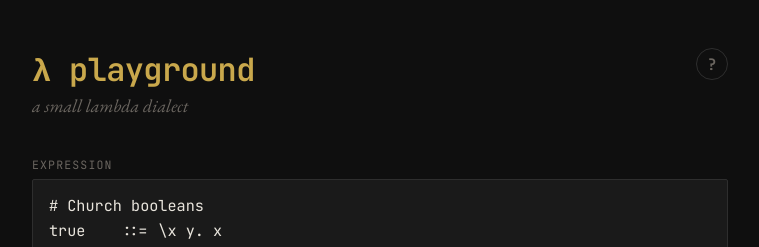
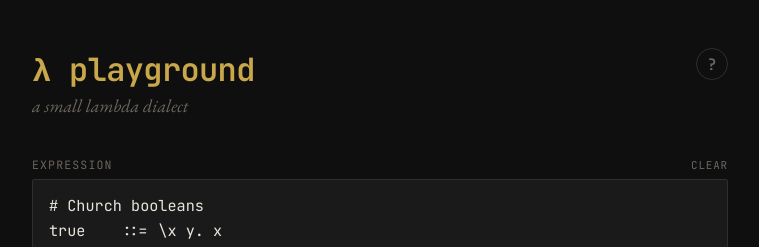
Before and after one commit to ezander/lambda_playground, a React (Vite) app: page / in a window 1280 px wide. Shown: the top 247 px of the page, without its empty margins (260-1019 px from the left). Built offline with nearby package versions, Linux system fonts and the light colour scheme.

Commit message:
Add help modal and attribution link

```diff
--- a/src/App.css
+++ b/src/App.css
@@ -80,8 +80,42 @@ label {
   letter-spacing: 0.1em;
   color: var(--muted);
   display: block;
+  margin-bottom: 0.4rem; /* overridden inside .editor-label-row */
+}
+
+/* ── Editor label row ── */
+.editor-label-row {
+  display: flex;
+  align-items: baseline;
+  justify-content: space-between;
   margin-bottom: 0.4rem;
 }
+.editor-label-row label { margin-bottom: 0; }
+
+.editor-meta {
+  display: flex;
+  align-items: baseline;
+  gap: 0.75rem;
+}
+
+.cursor-pos {
+  font-family: var(--mono);
+  font-size: 0.68rem;
+  color: var(--muted);
+}
+
+.clear-btn {
+  font-family: var(--mono);
+  font-size: 0.68rem;
+  background: transparent;
+  border: none;
+  color: var(--muted);
+  cursor: pointer;
+  padding: 0;
+  text-transform: uppercase;
+  letter-spacing: 0.08em;
+}
+.clear-btn:hover { color: var(--warn); }
 
 /* ── Textarea ── */
 textarea {
@@ -97,6 +131,7 @@ textarea {
   border-radius: 2px;
   line-height: 1.65;
   transition: border-color 0.15s;
+  margin-top: 0;
 }
 textarea:focus { border-color: var(--accent); }
 
--- a/src/App.tsx
+++ b/src/App.tsx
@@ -1,4 +1,4 @@
-import { useState, useCallback, useRef } from "react";
+import { useState, useCallback, useRef, useEffect } from "react";
 import { parseProgram } from "./parser/parser";
 import { prettyPrint, assertRoundTrip } from "./parser/pretty";
 import { AstView } from "./AstView";
@@ -100,6 +100,7 @@ export default function App() {
   const [defs, setDefs]               = useState<Map<string, Term>>(new Map());
   const [normDefs, setNormDefs]       = useState<Map<string, string>>(new Map());
   const [history, setHistory]         = useState<HistoryEntry[]>([]);
+  const [cursorPos, setCursorPos]     = useState<{ line: number; col: number } | null>(null);
 
   const programResult = parseProgram(source);
   let roundTripError: string | null = null;
@@ -199,6 +200,23 @@ export default function App() {
     setHistory(entries.slice(-10).reverse());
   }, [programResult, source]);
 
+  const updateCursor = useCallback((ta: HTMLTextAreaElement) => {
+    const text = ta.value.slice(0, ta.selectionStart);
+    const lines = text.split("\n");
+    setCursorPos({ line: lines.length, col: lines[lines.length - 1].length + 1 });
+  }, []);
+
+  useEffect(() => {
+    const onKeyDown = (e: KeyboardEvent) => {
+      if (e.key === "F5")  { e.preventDefault(); handleLoadRun(); }
+      if (e.key === "F6")  { e.preventDefault(); handleLoad(); }
+      if (e.key === "F9")  { e.preventDefault(); handleRun(); }
+      if (e.key === "F10") { e.preventDefault(); handleStep(); }
+    };
+    window.addEventListener("keydown", onKeyDown);
+    return () => window.removeEventListener("keydown", onKeyDown);
+  }, [handleLoad, handleStep, handleRun, handleLoadRun]);
+
   const canStep    = loaded !== null && !loaded.done && source === loadedSource;
   const currentTerm = programResult.expr;
 
@@ -218,13 +236,22 @@ export default function App() {
       <main>
         {/* ── Editor ── */}
         <section className="editor-section">
-          <label htmlFor="source">expression</label>
+          <div className="editor-label-row">
+            <label htmlFor="source">expression</label>
+            <span className="editor-meta">
+              {cursorPos && <span className="cursor-pos">{cursorPos.line}:{cursorPos.col}</span>}
+              <button className="clear-btn" onClick={() => setSource("")}>clear</button>
+            </span>
+          </div>
           <textarea
             ref={textareaRef}
             id="source"
             value={source}
-            onChange={(e) => setSource(e.target.value)}
+            onChange={(e) => { setSource(e.target.value); updateCursor(e.target); }}
             onKeyDown={handleKeyDown}
+            onKeyUp={(e) => updateCursor(e.currentTarget)}
+            onClick={(e) => updateCursor(e.currentTarget)}
+            onSelect={(e) => updateCursor(e.currentTarget)}
             spellCheck={false}
             rows={8}
           />
@@ -288,12 +315,12 @@ export default function App() {
 
         {/* ── Controls ── */}
         <div className="eval-controls">
-          <button className="load-btn" onClick={handleLoad} disabled={!programResult.ok || !programResult.expr}>
+          <button className="load-btn" onClick={handleLoad} disabled={!programResult.ok || !programResult.expr} title="Load expression (F6)">
             load
           </button>
-          <button onClick={handleStep}    disabled={!canStep}>step</button>
-          <button onClick={handleRun}     disabled={!canStep}>run</button>
-          <button onClick={handleLoadRun} disabled={!programResult.ok || !programResult.expr}>load &amp; run</button>
+          <button onClick={handleStep}    disabled={!canStep} title="One reduction step (F10)">step</button>
+          <button onClick={handleRun}     disabled={!canStep} title="Run up to 1000 steps (F9)">run</button>
+          <button onClick={handleLoadRun} disabled={!programResult.ok || !programResult.expr} title="Load and run (F5)">load &amp; run</button>
           {loaded?.done && (
             <span className="eval-status normal-form">normal form</span>
           )}
--- a/src/HelpModal.tsx
+++ b/src/HelpModal.tsx
@@ -31,6 +31,7 @@ export function HelpModal({ onClose }: { onClose: () => void }) {
             <tr><td><code>f x y</code></td><td>application (left-associative)</td></tr>
             <tr><td><code>e[x:=a]</code></td><td>substitution: desugars to <code>(\x. e) a</code></td></tr>
             <tr><td><code># comment</code></td><td>line comment</td></tr>
+            <tr><td><code>x</code>, <code>x1</code>, <code>0</code>, <code>42</code></td><td>identifiers: any non-empty sequence of letters, digits, underscores</td></tr>
           </tbody>
         </table>
 
@@ -42,7 +43,7 @@ export function HelpModal({ onClose }: { onClose: () => void }) {
             <tr><td><code>f x y ::= expr</code></td><td>shorthand for <code>f ::= \x y := expr</code></td></tr>
           </tbody>
         </table>
-        <p>The <em>last expression line</em> is what gets loaded and evaluated.</p>
+        <p>The <em>last expression line</em> is what gets loaded and evaluated. Redefining a name with a different normal form produces a warning.</p>
 
         <h3>controls</h3>
         <table className="help-table">
@@ -51,13 +52,25 @@ export function HelpModal({ onClose }: { onClose: () => void }) {
             <tr><td><strong>step</strong></td><td>perform one beta-reduction step</td></tr>
             <tr><td><strong>run</strong></td><td>reduce up to 1000 steps; continue by pressing run again</td></tr>
             <tr><td><strong>load &amp; run</strong></td><td>load and immediately run to normal form</td></tr>
+            <tr><td><strong>clear</strong></td><td>clear the editor</td></tr>
+          </tbody>
+        </table>
+
+        <h3>keyboard shortcuts</h3>
+        <table className="help-table">
+          <tbody>
+            <tr><td><code>F5</code></td><td>load &amp; run</td></tr>
+            <tr><td><code>F6</code></td><td>load</td></tr>
+            <tr><td><code>F9</code></td><td>run</td></tr>
+            <tr><td><code>F10</code></td><td>step</td></tr>
+            <tr><td><code>( [ &#123; &lt;</code> with selection</td><td>wrap selected text in the chosen brackets</td></tr>
           </tbody>
         </table>
 
         <h3>history</h3>
         <p>
           Each reduction step is shown numbered and newest-first, up to 10 entries.
-          If a term alpha-matches a definition, the definition name is shown on the right.
+          If a term is alpha-equivalent to a definition's normal form, the definition name is shown on the right.
         </p>
 
         <h3>grammar</h3>
```
Also changed, not shown: 1 other file (tests, documents, lock files or other folders).
